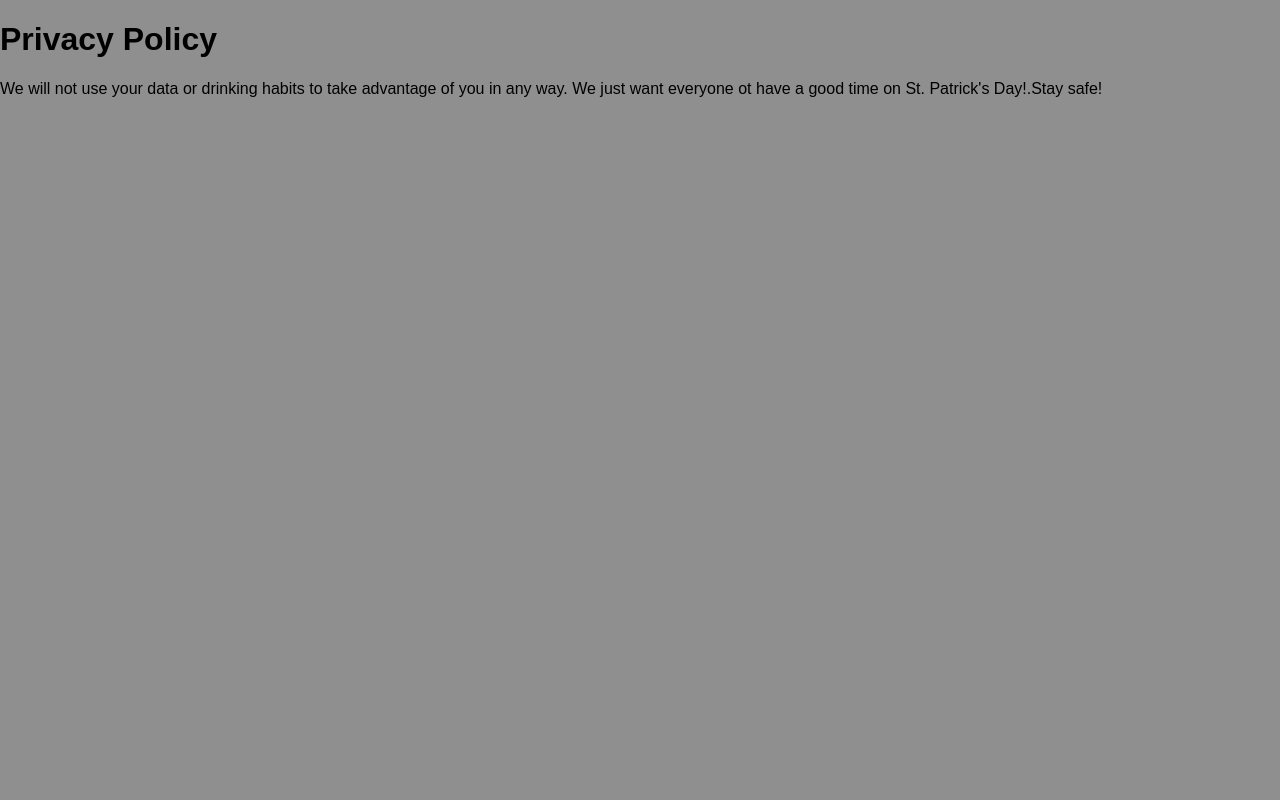
After one commit to franklinho/drunkwithme, a Django app: template mobile/templates/privacy.html in a window 1280 px wide. The commit adds this page. Run offline with Django 3.2, Linux system fonts and the light colour scheme; the template is opened without the code that fills it, so the values that code supplies are empty.

```diff
--- a/mobile/templates/base.html
+++ b/mobile/templates/base.html
@@ -1,7 +1,7 @@
 <!DOCTYPE html>
 <html>
   <head>
-    <title>Google Maps JavaScript API v3 Example: Map Geolocation</title>
+    <title>Drunk With Me</title>
     <meta name="viewport" content="width=device-width, initial-scale=1, maximum-scale=1">
     <meta charset="utf-8">
 
@@ -16,7 +16,7 @@
   <body>
     <div id="slidedownmenu">
           <ul>
-            <li><a href="{% url 'map' %}"><img src="{{STATIC_URL}}img/map.png" width="40" height="40" alt="" />Map</a></li>
+            <li><a href="{% url 'mobile_index' %}"><img src="{{STATIC_URL}}img/map.png" width="40" height="40" alt="" />Map</a></li>
             <li><a href="{% url 'mobile_drink' %}"><img src="{{STATIC_URL}}img/carbomb.png" width="40" height="40" alt="" />Drink</a></li>
             <li><a href="{% url 'rank' %}"><img src="{{STATIC_URL}}img/rank.png" width="40" height="40" alt="" />Rank</a></li>
             <li><a href="{% url 'stats' %}"><img src="{{STATIC_URL}}img/stats.png" width="40" height="40" alt="" />Stats</a></li>
--- /dev/null
+++ b/mobile/templates/privacy.html
@@ -0,0 +1,13 @@
+<!DOCTYPE html>
+<html>
+  <head>
+    <title>Drunk With Me</title>
+    <meta name="viewport" content="width=device-width, initial-scale=1, maximum-scale=1">
+    <meta charset="utf-8">
+    <link href="{{STATIC_URL}}css/drunkwithme.css" rel="stylesheet" />
+  </head>
+  <body>
+    <h1>Privacy Policy</h1>
+    <p>We will not use your data or drinking habits to take advantage of you in any way. We just want everyone ot have a good time on St. Patrick's Day!.Stay safe!</p>
+  </body>
+</html>
--- a/mobile/urls.py
+++ b/mobile/urls.py
@@ -3,7 +3,7 @@ from django.conf.urls import patterns, include, url
 urlpatterns = patterns('mobile.views',
     url(r'^$', 'index',name="mobile_index"),
     url(r'^drink/$', 'drink',name="mobile_drink"),
-    url(r'^map/$', 'map',name="map"),
+    url(r'^privacy/$','privacy',name="main_privacy"),
     url(r'^drink-action/(?P<drink_id>.*)/$', 'drink_action',name="drink_action"),
     url(r'^checkin-action/(?P<bar_id>.*)/$', 'checkin_action',name="checkin_action"),
     url(r'^rank/$', 'rank',name="rank"),
```
Also changed, not shown: mobile/views.py (+4 -5 lines), mobile/templates/index.html (renamed from mobile/templates/HelloMap.html).
